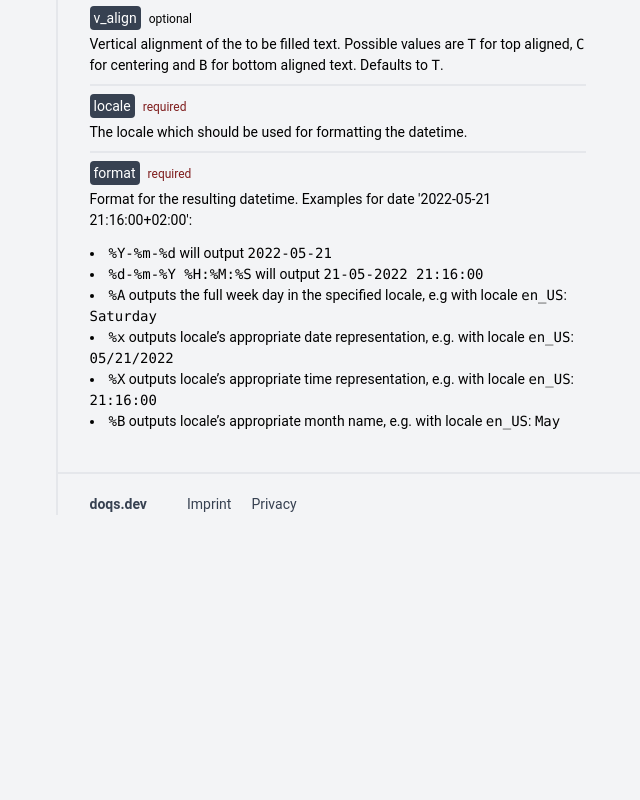
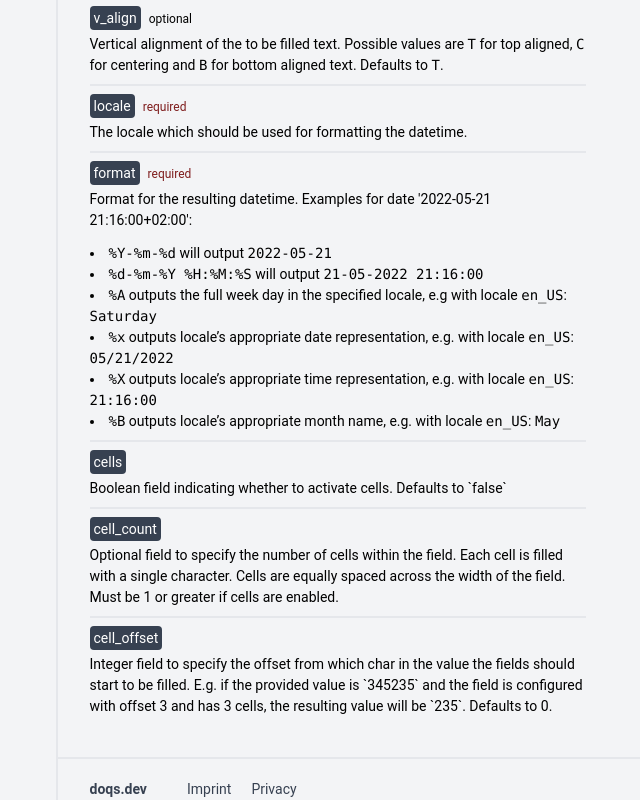
Before and after one commit to doqs-dev/docs, a Next.js app: page /fields/date in a window 1280 px wide. Shown: the part 1208-2008 px from the top of the page, without its empty margins (150-790 px from the left). Before the commit the page ends 1723 px from the top, so only its background shows below. Built offline with nearby package versions, Linux system fonts and the light colour scheme.

Commit message:
feat: cell attributes (#33)
* feat: cell fields

* feat: integrate into cell

* feat: specify default

```diff
--- a/components/common-fields.mdx
+++ b/components/common-fields.mdx
@@ -31,7 +31,8 @@ export const CommonFields = () => {
             </Callout>
             <br/>
             <Attribute name="name" required="1">
-                Key name of the field. This is going to be the key for populating the value when <a href={"/api-reference/fill-template"}>filling</a>
+                Key name of the field. This is going to be the key for populating the value when <a
+                href={"/api-reference/fill-template"}>filling</a>
                 the template. This key name can be used multiple times, every
                 occurrence of the key will be filled with the same value. Caution: do not mix field types.
             </Attribute>
@@ -46,3 +47,18 @@ export const CommonFields = () => {
         </>
     );
 }
+
+
+export const CellAttributes = () => {
+    return (
+        <>
+            <Attribute name="cells">Boolean field indicating whether to activate cells. Defaults to `false`</Attribute>
+            <Attribute name="cell_count">Optional field to specify the number of cells within the field. Each cell is
+                filled with a single character. Cells are equally spaced across the width of the field. Must be 1 or
+                greater if cells are enabled.</Attribute>
+            <Attribute name="cell_offset">Integer field to specify the offset from which char in the value the fields
+                should start to be filled. E.g. if the provided value is `345235` and the field is configured with
+                offset 3 and has 3 cells, the resulting value will be `235`. Defaults to 0.</Attribute>
+        </>
+    )
+}
--- a/pages/fields/date.mdx
+++ b/pages/fields/date.mdx
@@ -1,6 +1,6 @@
 import {Attribute} from "../../components/attribute"; import {Grid} from "../../components/grid"; import {
     SimpleCodeHighlighter
-} from "../../components/code-highlighter"; import {CommonFields} from "../../components/common-fields.mdx"; import Head
+} from "../../components/code-highlighter"; import {CellAttributes, CommonFields} from "../../components/common-fields.mdx"; import Head
     from "next/head";
 
 <Head>
@@ -41,6 +41,8 @@ Add a date / time or datetime field to your template and control the output form
             * `%B` outputs locale’s appropriate month name, e.g. with locale `en_US`: `May`
         </Attribute>
 
+        <CellAttributes />
+
 
     </div>
     <div className="relative">
--- a/pages/fields/text.mdx
+++ b/pages/fields/text.mdx
@@ -1,6 +1,9 @@
 import {Attribute} from "../../components/attribute"; import {Grid} from "../../components/grid"; import {
     SimpleCodeHighlighter
-} from "../../components/code-highlighter"; import {CommonFields} from "../../components/common-fields.mdx"; import Head
+} from "../../components/code-highlighter"; import {
+    CellAttributes,
+    CommonFields
+} from "../../components/common-fields.mdx"; import Head
     from "next/head";
 
 
@@ -28,6 +31,8 @@ import {Attribute} from "../../components/attribute"; import {Grid} from "../../
             Possible values are `T` for top aligned, `C` for centering and `B` for bottom aligned text. Defaults to
             `T`.</Attribute>
 
+        <CellAttributes/>
+
     </div>
     <div className="relative">
         <div className="sm:sticky top-0">
```
